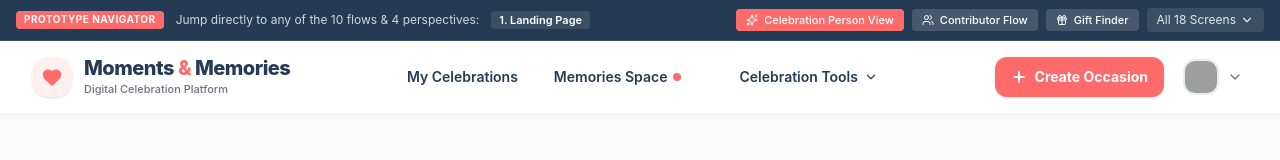
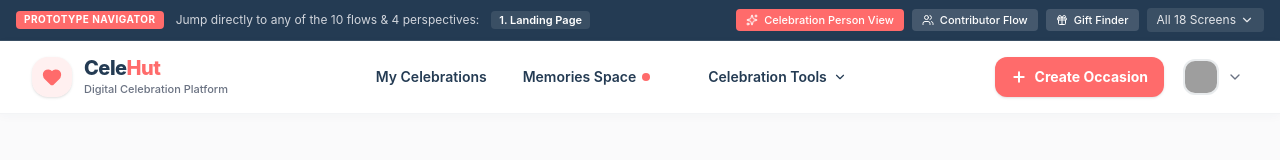
Before and after one commit to Dushmanthr/BMP_Prototype, a React (Vite) app: page / in a window 1280 px wide. Shown: the top 160 px of the page. Built offline with nearby package versions, Linux system fonts and the light colour scheme; grey boxes are pictures that could not be loaded.

Commit message:
fix: change name

```diff
--- a/src/components/common/Header.tsx
+++ b/src/components/common/Header.tsx
@@ -101,7 +101,7 @@ export const Header: React.FC = () => {
           </div>
           <div>
             <span className="font-extrabold text-lg sm:text-xl text-[#243B53] tracking-tight block leading-tight">
-              Moments <span className="text-[#FF6B6B]">&</span> Memories
+              Cele<span className="text-[#FF6B6B]">Hut</span>
             </span>
             <span className="text-[11px] text-gray-500 font-medium block">
               Digital Celebration Platform
```
